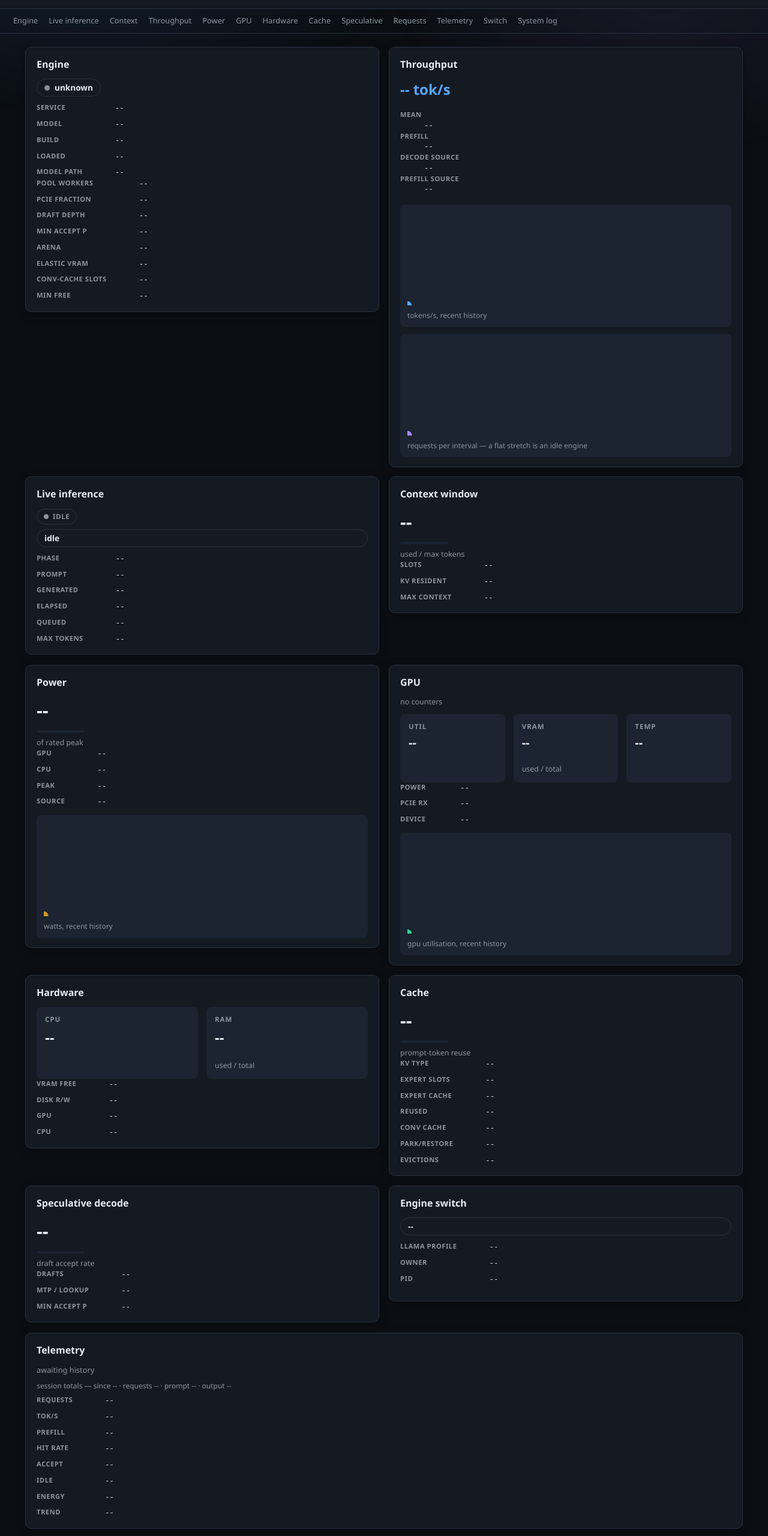
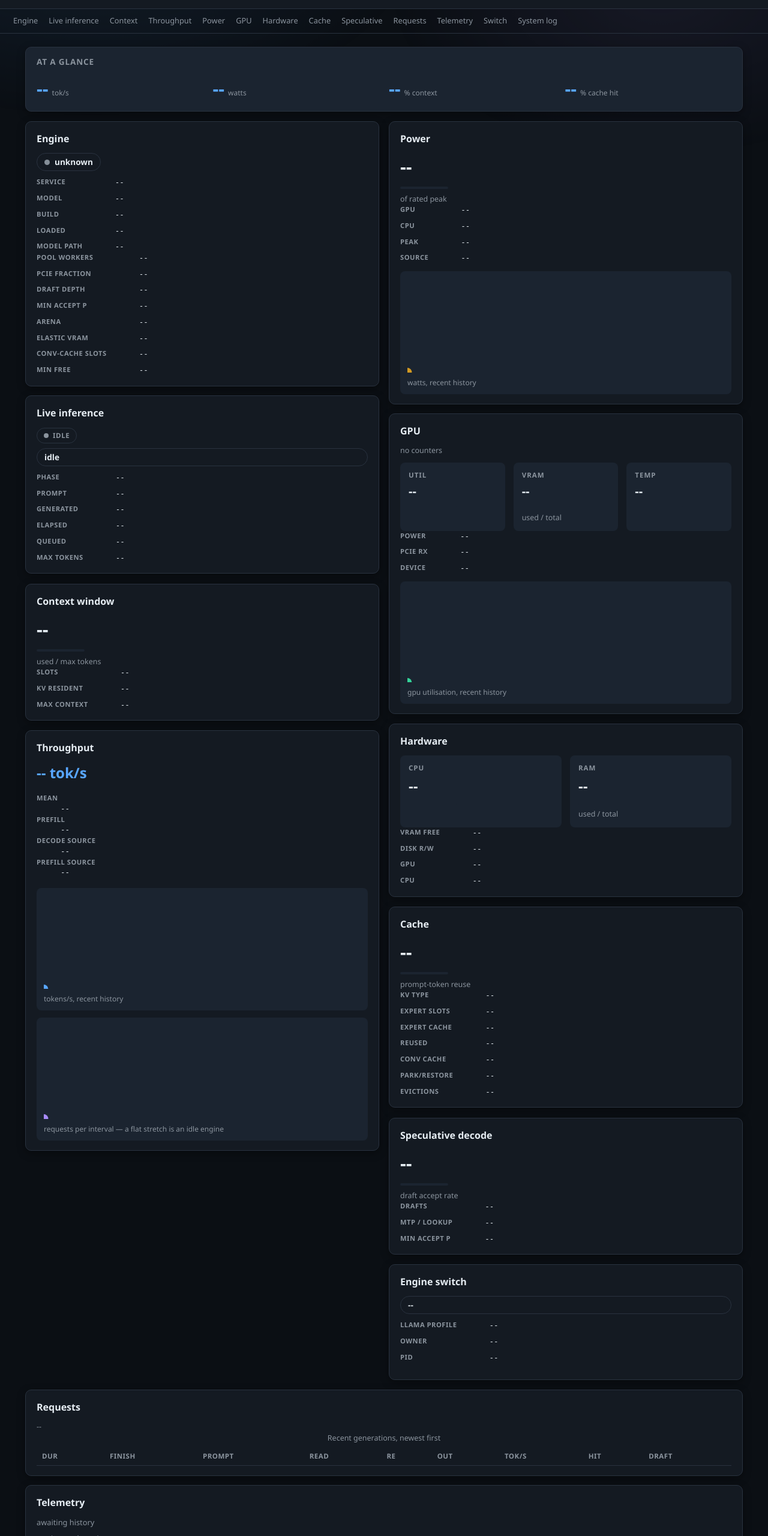
Before and after one commit to ssucipto/llm-monitor, a plain HTML site: page llm-monitor/index.html in a window 1280 px wide. Shown: the part 60-2620 px from the top of the page at 60% size. Drawn offline with Linux system fonts and the light colour scheme; no server answers.

Commit message:
fix(telemetry): open sqlite connection per poll
ThreadingHTTPServer serves each request in its own thread, and Python's
sqlite3 refuses to reuse a connection across threads, so the cached
connection raised ProgrammingError on every poll after the first. The
connection is now opened inside telemetry() in the using thread and
closed afterwards; check_thread=False is 3.13+ and the project runs
3.12, so per-poll open is the correct fix.

Also modernize the interface: status cards flow in a CSS multi-column
masonry so ragged cards pack with no empty cells, and a full-width
hero band surfaces tok/s, watts, % context and % cache hit as large
at-a-glance readings. Version bumped to 0.1.3.

```diff
--- a/llm-monitor/app.js
+++ b/llm-monitor/app.js
@@ -510,6 +510,14 @@
     .map((k) => `${k} ${mark(ep[k])}`).join(" · ");
 }
 
+function renderHero(throughput, power, context, cache) {
+  const tok = throughput && throughput.now;
+  setText("hero-tok", tok != null ? `${tok.toFixed(1)}` : "--");
+  setText("hero-power", power && power.total_w != null ? `${power.total_w}` : "--");
+  setText("hero-ctx", context && context.pct != null ? `${context.pct}` : "--");
+  setText("hero-hit", cache && cache.hit_rate != null ? `${(cache.hit_rate * 100).toFixed(0)}` : "--");
+}
+
 async function refresh() {
   let data;
   try {
@@ -537,6 +545,7 @@
   renderSwitch(data.switch);
   renderLog(data.log);
   renderEndpoints(data.endpoints);
+  renderHero(data.throughput, data.power, data.context, data.cache);
 }
 
 async function init() {
--- a/llm-monitor/index.html
+++ b/llm-monitor/index.html
@@ -48,6 +48,16 @@
   </nav>
 
   <main id="main" class="layout">
+    <section class="hero" id="hero" aria-labelledby="hero-h">
+      <h2 id="hero-h">At a glance</h2>
+      <div class="hero__stats">
+        <div class="hero__stat"><data class="hero__value" id="hero-tok" value="0">--</data><span class="hero__unit">tok/s</span></div>
+        <div class="hero__stat"><data class="hero__value" id="hero-power" value="0">--</data><span class="hero__unit">watts</span></div>
+        <div class="hero__stat"><data class="hero__value" id="hero-ctx" value="0">--</data><span class="hero__unit">% context</span></div>
+        <div class="hero__stat"><data class="hero__value" id="hero-hit" value="0">--</data><span class="hero__unit">% cache hit</span></div>
+      </div>
+    </section>
+    <div class="masonry">
     <section class="panel engine" id="engine" aria-labelledby="engine-h">
       <h2 id="engine-h">Engine</h2>
       <p class="engine__badge" id="engine-active">unknown</p>
@@ -248,6 +258,19 @@
       </dl>
     </section>
 
+    <section class="panel switch" id="switch" aria-labelledby="switch-h">
+      <h2 id="switch-h">Engine switch</h2>
+      <p class="switch__active" id="switch-engine">--</p>
+      <dl class="switch__facts">
+        <div class="fact"><dt>llama profile</dt><dd id="switch-profile">--</dd></div>
+        <div class="fact"><dt>Owner</dt><dd id="switch-owner">--</dd></div>
+        <div class="fact"><dt>PID</dt><dd id="switch-pid">--</dd></div>
+      </dl>
+      <ul class="switch__profiles" id="switch-profiles"></ul>
+    </section>
+    </div>
+
+    <div class="band">
     <section class="panel requests" id="requests" aria-labelledby="requests-h">
       <h2 id="requests-h">Requests</h2>
       <p class="requests__count" id="requests-count">--</p>
@@ -286,21 +309,11 @@
       </dl>
     </section>
 
-    <section class="panel switch" id="switch" aria-labelledby="switch-h">
-      <h2 id="switch-h">Engine switch</h2>
-      <p class="switch__active" id="switch-engine">--</p>
-      <dl class="switch__facts">
-        <div class="fact"><dt>llama profile</dt><dd id="switch-profile">--</dd></div>
-        <div class="fact"><dt>Owner</dt><dd id="switch-owner">--</dd></div>
-        <div class="fact"><dt>PID</dt><dd id="switch-pid">--</dd></div>
-      </dl>
-      <ul class="switch__profiles" id="switch-profiles"></ul>
-    </section>
-
     <section class="panel log" id="log" hidden="until-found" aria-labelledby="log-h">
       <h2 id="log-h">System log</h2>
       <ol class="log__list" id="log-list"></ol>
     </section>
+    </div>
   </main>
 
   <footer class="footer">
--- a/llm-monitor/style.css
+++ b/llm-monitor/style.css
@@ -193,21 +193,73 @@
 }
 
 /* ---------- Layout ----------
- * A dense auto-flow grid, not a fixed area map: panels pack by `order` (importance)
- * with no forced empty cells, and the wide history panels (telemetry, requests,
- * log) span the full width so they get a whole row instead of being paired with a
- * sparse neighbour that leaves whitespace. align-items:start keeps a short panel
- * hugging its own content rather than stretching to a taller neighbour's height.
+ * Two bands. The compact status cards flow in a masonry column layout (CSS
+ * multi-column): cards pack top-to-bottom with no forced empty cells, so a
+ * short card never leaves a gap beside a tall one — the ragged bottoms that a
+ * fixed 2-col grid produced are gone. The wide history panels (requests,
+ * telemetry, log) sit in a full-width band below, stacked with no side gaps.
+ * grid-template-rows: masonry is Chrome-flag-only and not in stable browsers,
+ * so multi-column is the correct cross-browser technique here.
  */
 .layout {
   max-width: 1240px;
   margin: 0 auto;
   padding: 22px;
+}
+
+/* The hero band is the single row you read first: four headline readings at a
+ * glance, full-width so it never competes with the masonry columns for space. */
+.hero {
+  background: var(--bg-elev-2);
+  border: 1px solid var(--border);
+  border-radius: var(--radius);
+  box-shadow: var(--shadow);
+  padding: 14px 18px;
+  margin: 0 0 16px;
+}
+
+.hero h2 {
+  margin: 0;
+  font-size: .85rem;
+  font-weight: 600;
+  color: var(--text-dim);
+  text-transform: uppercase;
+  letter-spacing: .06em;
+}
+
+.hero__stats {
   display: grid;
+  grid-template-columns: repeat(4, 1fr);
   gap: 16px;
-  grid-template-columns: repeat(2, 1fr);
-  grid-auto-flow: row dense;
-  align-items: start;
+  margin: 12px 0 0;
+}
+
+.hero__stat {
+  display: flex;
+  align-items: baseline;
+  gap: 6px;
+}
+
+.hero__value {
+  font-size: 1.9rem;
+  font-weight: 700;
+  font-variant-numeric: tabular-nums;
+  color: var(--accent);
+}
+
+.hero__unit {
+  font-size: .75rem;
+  color: var(--text-dim);
+  white-space: nowrap;
+}
+
+.masonry {
+  column-count: 2;
+  column-gap: 16px;
+}
+
+.band {
+  margin: 16px 0 0;
 }
 
 .panel {
@@ -218,28 +270,25 @@
   padding: 16px 18px;
 }
 
+/* Cards stay whole (never split across a column) and butt up with a fixed gap. */
+.masonry > .panel {
+  break-inside: avoid;
+  margin: 0 0 16px;
+}
+
+.band > .panel {
+  margin: 0 0 16px;
+}
+
 .panel h2 {
   margin: 0 0 12px;
   font-size: 1rem;
   font-weight: 600;
 }
 
-/* Priority layout: `order` drives auto-placement, so the visual sequence is by
- * importance (headline status pairs on top), not source order. The three history
- * panels span the full width and form a bottom band for looking back. */
-.panel.engine { order: 1; }
-.panel.throughput { order: 2; }
-.panel.live { order: 3; }
-.panel.context { order: 4; }
-.panel.power { order: 5; }
-.panel.gpu { order: 6; }
-.panel.hardware { order: 7; }
-.panel.cache { order: 8; }
-.panel.spec { order: 9; }
-.panel.switch { order: 10; }
-.panel.analysis { order: 11; grid-column: span 2; }
-.panel.requests { order: 12; grid-column: span 2; }
-.panel.log { order: 13; grid-column: span 2; }
+/* Masonry fills column-major: the first half of the cards stack down the left
+ * column, the rest down the right, balanced by height. Document order (engine
+ * first) sets which cards lead. */
 
 /* ---------- Generic fact list (dt/dd pairs) ---------- */
 .facts,
@@ -835,13 +884,14 @@
 
 /* ---------- Responsive ---------- */
 @media (max-width: 900px) {
-  .layout {
-    grid-template-columns: 1fr;
+  .masonry {
+    column-count: 1;
   }
-  .panel.analysis,
-  .panel.requests,
-  .panel.log {
-    grid-column: span 1;
+  .hero__stats {
+    grid-template-columns: repeat(2, 1fr);
+  }
+  .hero__value {
+    font-size: 1.5rem;
   }
   .hardware__metrics,
   .gpu__metrics {
```
Also changed, not shown: agent/progress.yaml (+14 -1 lines), CHANGELOG.md, 1 other file.
